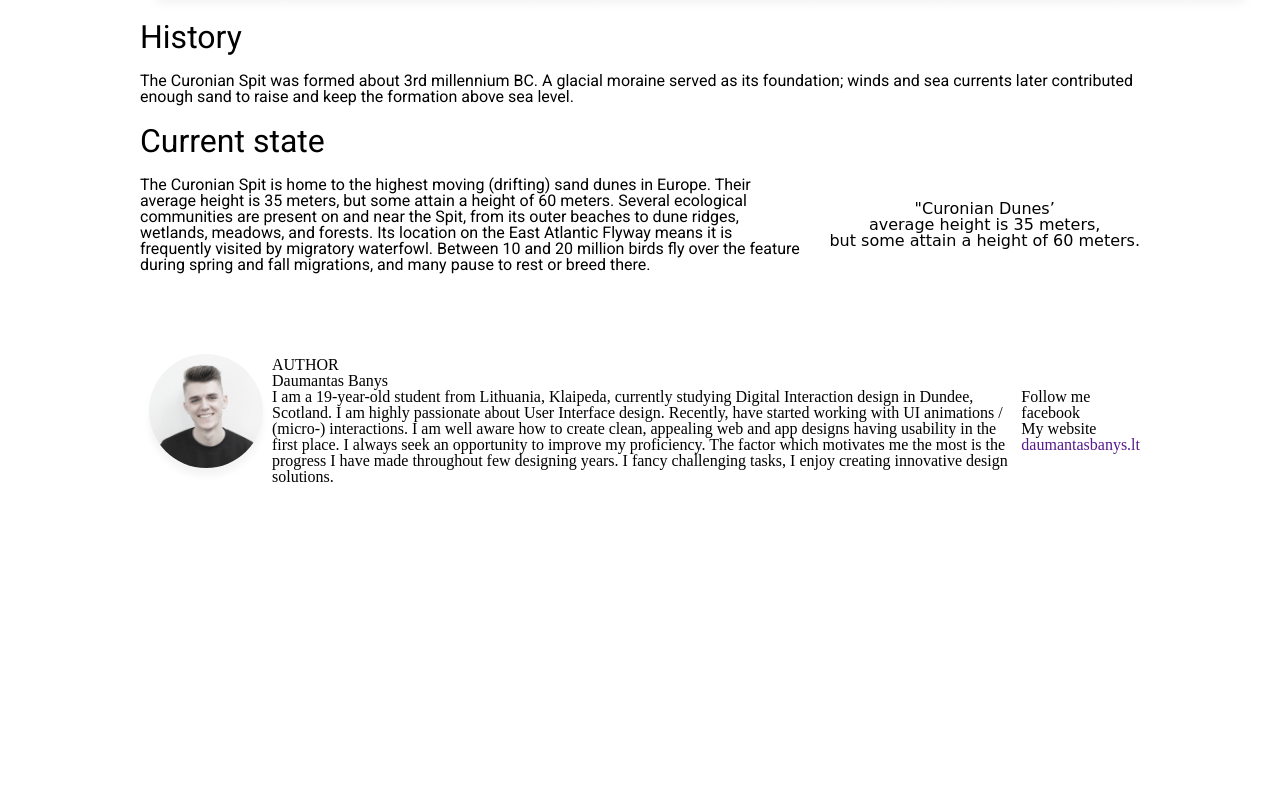
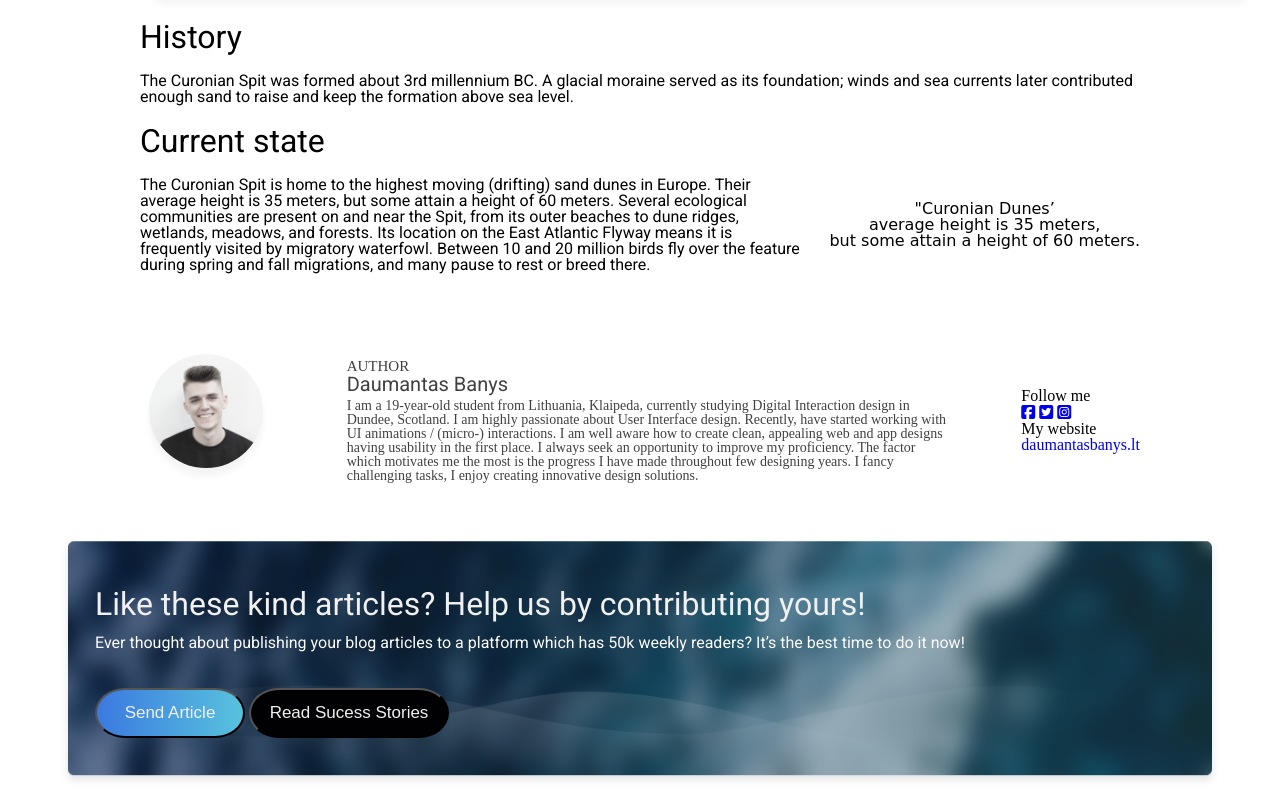
Before and after one commit to irakli689/explord, a plain HTML site: page pages/article.html in a window 1280 px wide. Shown: the part 912-1700 px from the top of the page. Before the commit the page ends 1400 px from the top, so only its background shows below. Drawn offline with Linux system fonts and the light colour scheme; a web font is replaced by a local one.

Commit message:
Added survey section to article page

```diff
--- a/pages/article.html
+++ b/pages/article.html
@@ -5,7 +5,7 @@
     <meta http-equiv="X-UA-Compatible" content="IE=edge">
     <meta name="viewport" content="width=device-width, initial-scale=1.0">
     <title>Document</title>
-    <link rel="icon" type="image/x-icon" href="images/home/tourism.png">
+    <link rel="icon" type="image/x-icon" href="../images/home/tourism.png">
     <link rel="stylesheet" href="../css/global.css">
     <link rel="preconnect" href="https://fonts.googleapis.com">
     <link rel="preconnect" href="https://fonts.gstatic.com" crossorigin>
@@ -107,14 +107,31 @@
                 </div>
                 <div class="autorfollow">
                     <h3>Follow me</h3>
-                    <div>facebook</div>
+                    <a href="https://www.facebook.com/daumantukas" target="_blank"><i class="fa-brands fa-square-facebook"></i></a>
+                    <a href="https://twitter.com/daumantasbanys" target="_blank"><i class="fa-brands fa-square-twitter"></i></a>
+                    <a href="https://www.instagram.com/daumantai/" target="_blank"><i class="fa-brands fa-square-instagram"></i></a>
                     <h3>My website</h3>
-                    <a href="">daumantasbanys.lt</a>
+                    <a href="#">daumantasbanys.lt</a>
                 </div>
             </div>
         </div>
     </section>
-    <section></section>
+    <section class="survey">
+        <div class="surveycont">
+            <div class="surveytext">
+                <h2>Like these kind articles? Help us by contributing yours!</h2>
+                <p>
+                    Ever thought about publishing your blog articles to a
+                    platform which has 50k weekly readers? It’s the best
+                    time to do it now!
+                </p>
+            </div>
+            <div class="surveybtns">
+                <button class="send">Send Article</button>
+                <button class="read">Read Sucess Stories</button>
+            </div>
+        </div>
+    </section>
     <section></section>
 </body>
 </html>
--- a/scss/_style.scss
+++ b/scss/_style.scss
@@ -342,7 +342,7 @@ article{
     }
 }
 .curoniansect{
-    margin-top: 150px;
+    margin: 150px 0 50px 0;
     .container{
         max-width: 1170px;
         width: 100%;
@@ -398,6 +398,70 @@ article{
             width: 100%;
             margin: $cont-center;
             @include flexparams();
+            .authorinfo{
+                max-width: 600px;
+                width: 100%;
+                h2{
+                    color: #404040;
+                    font-size: 20px;
+                    font-family: $roboto;
+                    margin-bottom: 5px;
+                }
+                h3{
+                    font-size: 15px;
+                    color: #404040;
+                }
+                p{
+                    font-size: 14px;
+                    color: #404040;
+                }
+            }
         }
     }
 }
+.survey{
+    .surveycont{
+        max-width: 1170px;
+        width: 100%;
+        margin: $cont-center;
+        background-image: $surveybg;
+        height: 250px;
+        @include bgimgparams();
+        .surveytext{
+            position: absolute;
+            font-family: $roboto;
+            left: 40px;
+            top: 50px;
+            h2{
+                font-size: 32px;
+                margin-bottom: 15px;
+                color: #F0F0F0;
+            }
+            p{
+                color: #FCFCFC;
+                font-size: 16px;
+            }
+        }
+        .surveybtns{
+            position: absolute;
+            left: 40px;
+            top: 150px;
+            .send{
+                width: 150px;
+                height: 50px;
+                background-image: linear-gradient(to right, #3B79E0 , #58C3DD);
+                color: #F0F0F0;
+                font-size: 17px;
+                border-radius: 20%/50%;
+            }
+            .read{
+                width: 200px;
+                height: 50px;
+                background-color: #010002;
+                color: #F0F0F0;
+                font-size: 17px;
+                border-radius: 15%/50%;
+            }
+        }
+    }
+}
--- a/scss/_variables.scss
+++ b/scss/_variables.scss
@@ -5,3 +5,4 @@ $sect1rightimg: url("../images/home/sect1/right.jpg");
 $sect2mainimg: url("../images/home/sect2/main.jpg");
 $curoniandunes: 'Alkatra', cursive;
 $curonianauthor: url("../images/curonianspit/avatar.png");
+$surveybg: url("../images/curonianspit/surveybg.jpg");
```
Also changed, not shown: css/global.css, images/curonianspit/surveybg.jpg (added), 1 other file.
